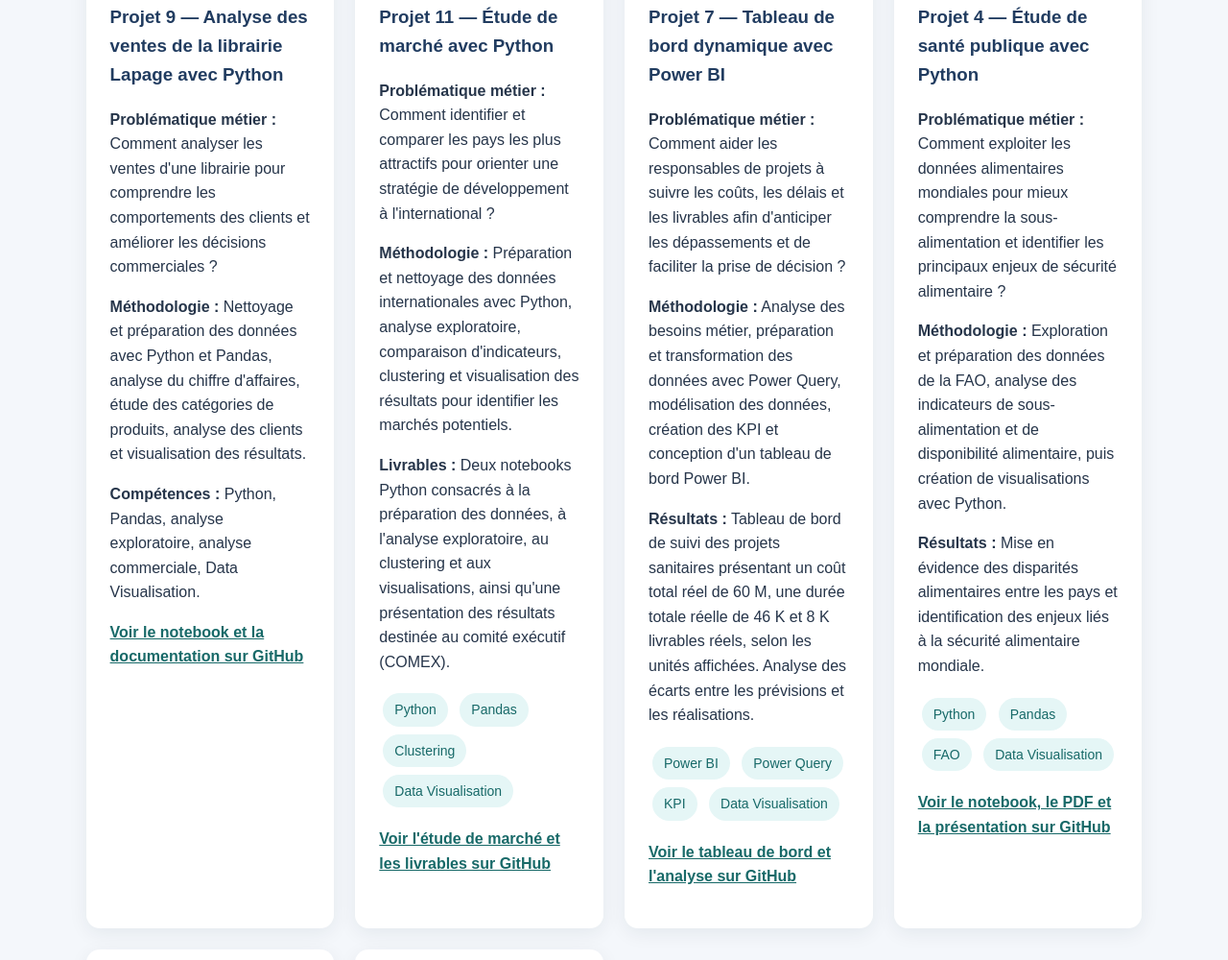
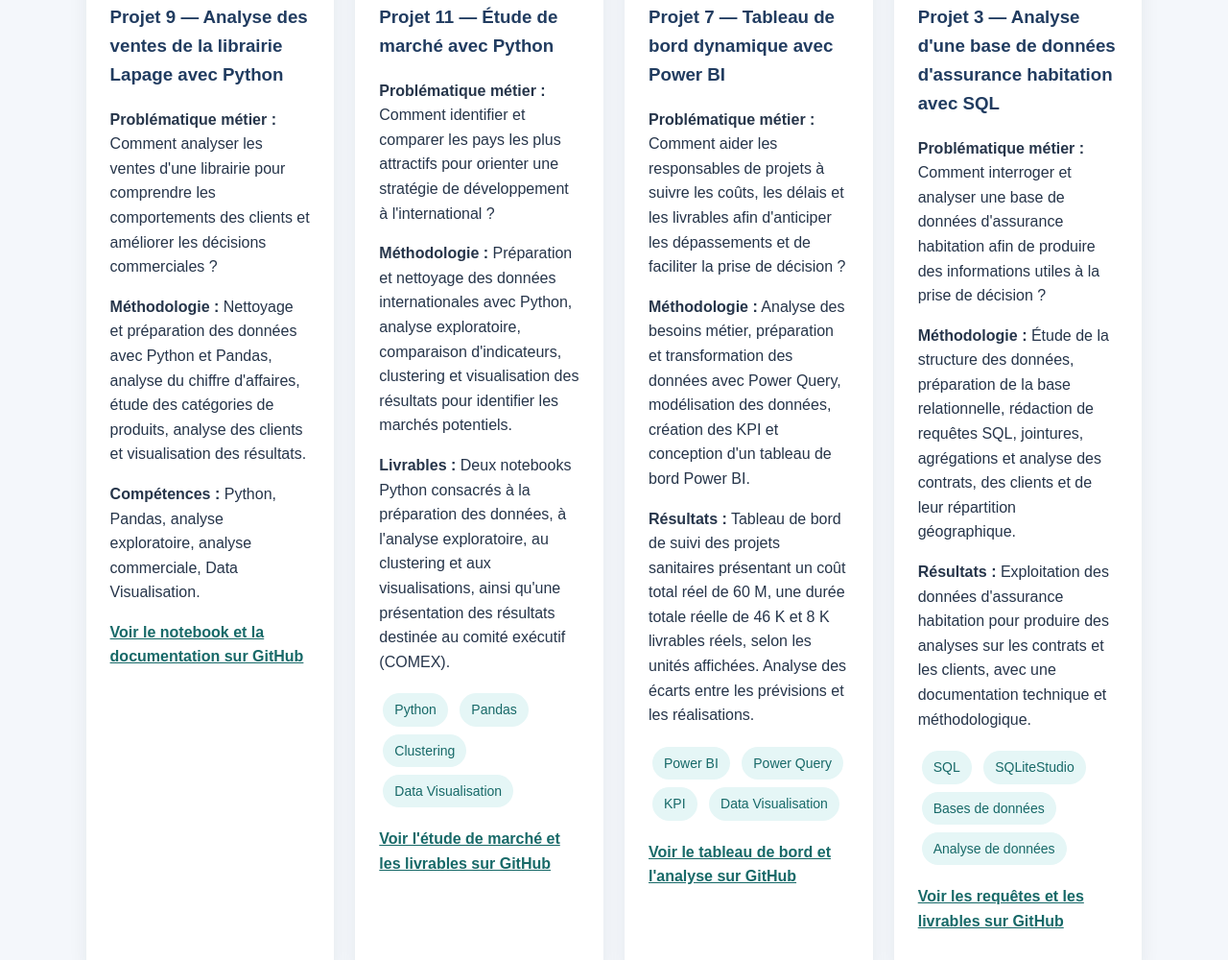
Before and after one commit to agnerohroger-arch/agnerohroger-arch.github.io, a plain HTML site: page index.html in a window 1280 px wide. Shown: the part 2540-3540 px from the top of the page at 96% size. Drawn offline with Linux system fonts and the light colour scheme.

Commit message:
Ajout du Projet 3 SQL au portfolio

```diff
--- a/index.html
+++ b/index.html
@@ -410,6 +410,42 @@
 
 
 <article class="card">
+  <h3>Projet 3 — Analyse d'une base de données d'assurance habitation avec SQL</h3>
+
+  <p><strong>Problématique métier :</strong>
+    Comment interroger et analyser une base de données d'assurance habitation
+    afin de produire des informations utiles à la prise de décision ?
+  </p>
+
+  <p><strong>Méthodologie :</strong>
+    Étude de la structure des données, préparation de la base relationnelle,
+    rédaction de requêtes SQL, jointures, agrégations et analyse
+    des contrats, des clients et de leur répartition géographique.
+  </p>
+
+  <p><strong>Résultats :</strong>
+    Exploitation des données d'assurance habitation pour produire
+    des analyses sur les contrats et les clients, avec une
+    documentation technique et méthodologique.
+  </p>
+
+  <p>
+    <span class="tag">SQL</span>
+    <span class="tag">SQLiteStudio</span>
+    <span class="tag">Bases de données</span>
+    <span class="tag">Analyse de données</span>
+  </p>
+
+  <p>
+    <a href="https://github.com/agnerohroger-arch/projet-3-assurance-habitation-sql"
+       target="_blank" rel="noopener noreferrer">
+      Voir les requêtes et les livrables sur GitHub
+    </a>
+  </p>
+</article>
+
+
+<article class="card">
   <h3>Projet 4 — Étude de santé publique avec Python</h3>
 
   <p><strong>Problématique métier :</strong>
```
